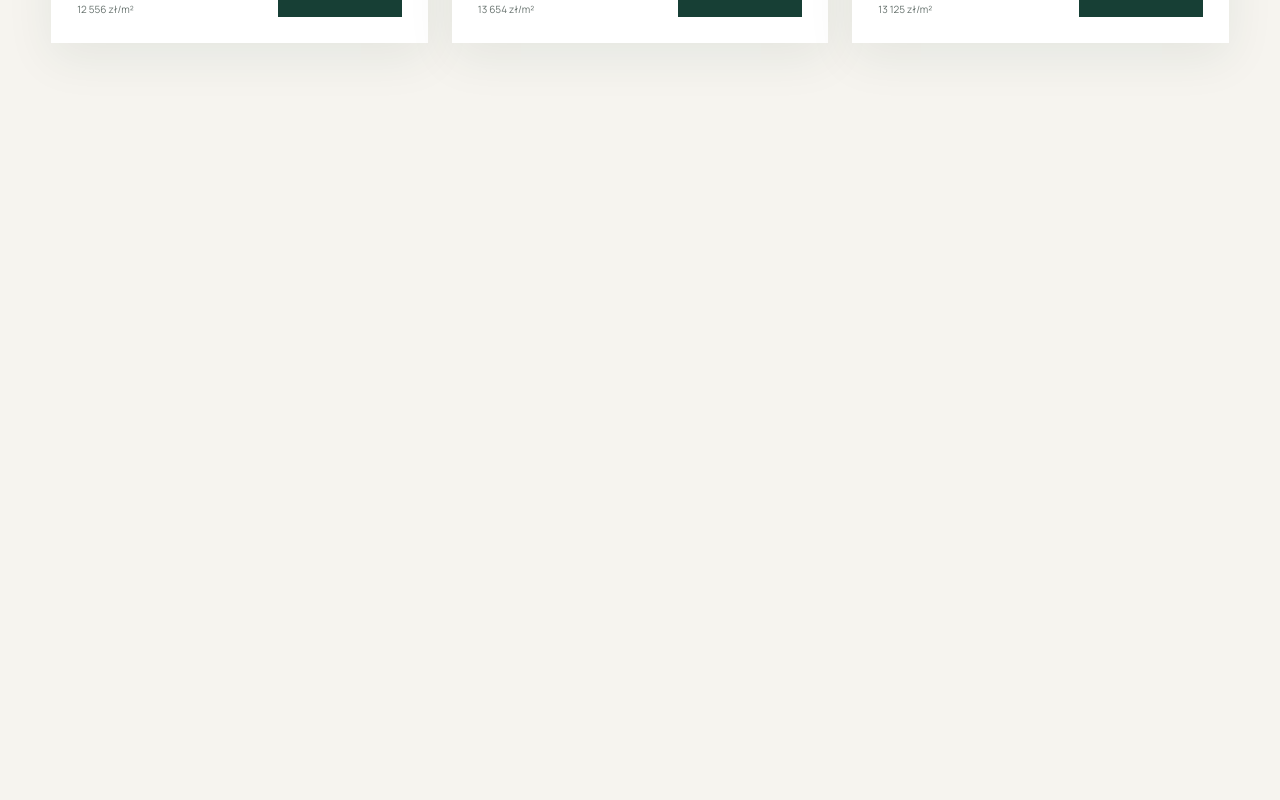
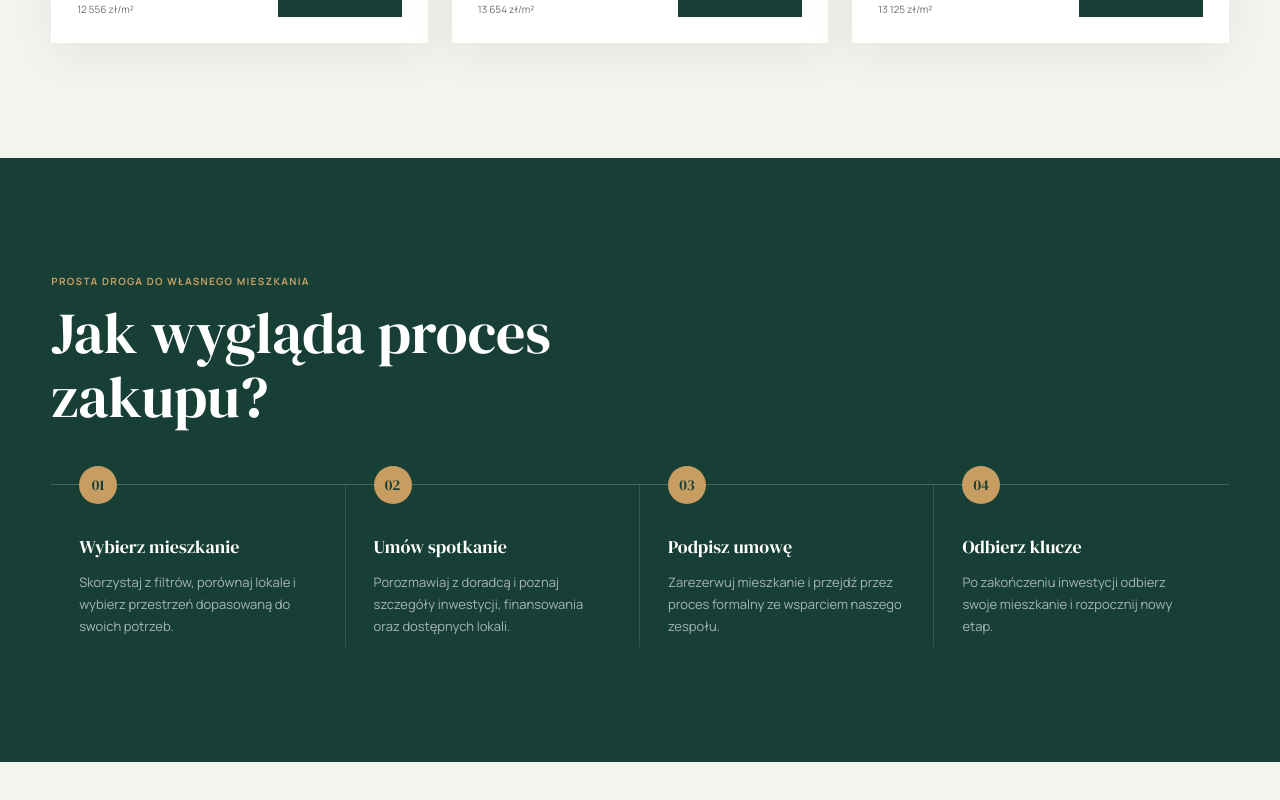
Before and after one commit to natalkakielbicka-coder/real-estate, a Vue app: page / in a window 1280 px wide. Shown: the part 2524-3324 px from the top of the page. Before the commit the page ends 2762 px from the top, so only its background shows below. Built offline with nearby package versions, Linux system fonts and the light colour scheme.

Commit message:
Add apartment purchase process section

```diff
--- a/src/views/HomeView.vue
+++ b/src/views/HomeView.vue
@@ -81,6 +81,33 @@ const featuredApartments = computed(() => {
     .sort(() => Math.random() - 0.5)
     .slice(0, 3)
 })
+
+const purchaseSteps = [
+  {
+    number: '01',
+    title: 'Wybierz mieszkanie',
+    description:
+      'Skorzystaj z filtrów, porównaj lokale i wybierz przestrzeń dopasowaną do swoich potrzeb.'
+  },
+  {
+    number: '02',
+    title: 'Umów spotkanie',
+    description:
+      'Porozmawiaj z doradcą i poznaj szczegóły inwestycji, finansowania oraz dostępnych lokali.'
+  },
+  {
+    number: '03',
+    title: 'Podpisz umowę',
+    description:
+      'Zarezerwuj mieszkanie i przejdź przez proces formalny ze wsparciem naszego zespołu.'
+  },
+  {
+    number: '04',
+    title: 'Odbierz klucze',
+    description:
+      'Po zakończeniu inwestycji odbierz swoje mieszkanie i rozpocznij nowy etap.'
+  }
+]
 </script>
 
 <template>
@@ -242,6 +269,31 @@ const featuredApartments = computed(() => {
         </div>
 
         <ApartmentGrid :apartments="featuredApartments" />
+      </div>
+    </section>
+
+    <section class="purchase-process">
+      <div class="container">
+        <div class="purchase-process__header">
+          <p>Prosta droga do własnego mieszkania</p>
+          <h2>Jak wygląda proces zakupu?</h2>
+        </div>
+
+        <div class="purchase-process__steps">
+          <article
+            v-for="step in purchaseSteps"
+            :key="step.number"
+            class="purchase-process__step"
+          >
+            <span class="purchase-process__number">
+              {{ step.number }}
+            </span>
+
+            <h3>{{ step.title }}</h3>
+
+            <p>{{ step.description }}</p>
+          </article>
+        </div>
       </div>
     </section>
   </main>
@@ -598,6 +650,76 @@ const featuredApartments = computed(() => {
   transform: translateX(4px);
 }
 
+.purchase-process {
+  padding-block: clamp(70px, 9vw, 120px);
+  color: #ffffff;
+  background-color: var(--color-primary);
+}
+
+.purchase-process__header {
+  max-width: 700px;
+  margin-bottom: 55px;
+}
+
+.purchase-process__header > p {
+  margin-bottom: 12px;
+  color: var(--color-accent);
+  font-size: 10px;
+  font-weight: 700;
+  letter-spacing: 0.13em;
+  text-transform: uppercase;
+}
+
+.purchase-process__header h2 {
+  margin-bottom: 0;
+  color: #ffffff;
+  font-size: clamp(38px, 5vw, 58px);
+}
+
+.purchase-process__steps {
+  display: grid;
+  grid-template-columns: repeat(4, minmax(0, 1fr));
+}
+
+.purchase-process__step {
+  position: relative;
+  padding: 34px 28px 10px;
+  border-top: 1px solid rgba(255, 255, 255, 0.2);
+}
+
+.purchase-process__step:not(:last-child) {
+  border-right: 1px solid rgba(255, 255, 255, 0.12);
+}
+
+.purchase-process__number {
+  position: absolute;
+  top: 0;
+  left: 28px;
+  display: grid;
+  width: 38px;
+  height: 38px;
+  place-items: center;
+  color: var(--color-primary);
+  background-color: var(--color-accent);
+  border-radius: 50%;
+  font-family: var(--font-heading);
+  font-size: 15px;
+  transform: translateY(-50%);
+}
+
+.purchase-process__step h3 {
+  margin: 18px 0 14px;
+  color: #ffffff;
+  font-size: 18px;
+}
+
+.purchase-process__step p {
+  margin-bottom: 0;
+  color: rgba(255, 255, 255, 0.62);
+  font-size: 13px;
+  line-height: 1.7;
+}
+
 @media (max-width: 991px) {
   .hero {
     padding-top: 130px;
@@ -629,6 +751,15 @@ const featuredApartments = computed(() => {
 
   .home-investments__grid {
     grid-template-columns: repeat(2, minmax(0, 1fr));
+  }
+
+  .purchase-process__steps {
+    grid-template-columns: repeat(2, minmax(0, 1fr));
+    gap: 50px 0;
+  }
+
+  .purchase-process__step:nth-child(2) {
+    border-right: 0;
   }
 }
 
@@ -704,6 +835,15 @@ const featuredApartments = computed(() => {
   .featured-apartments__header {
     align-items: flex-start;
     flex-direction: column;
+  }
+
+  .purchase-process__steps {
+    grid-template-columns: 1fr;
+    gap: 50px;
+  }
+
+  .purchase-process__step {
+    border-right: 0;
   }
 }
 
```
